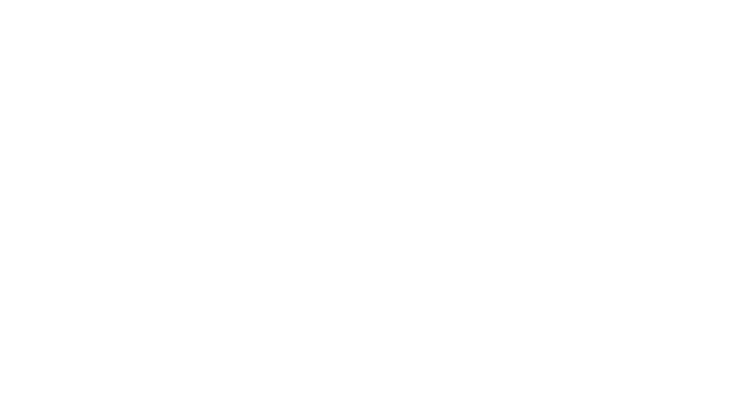
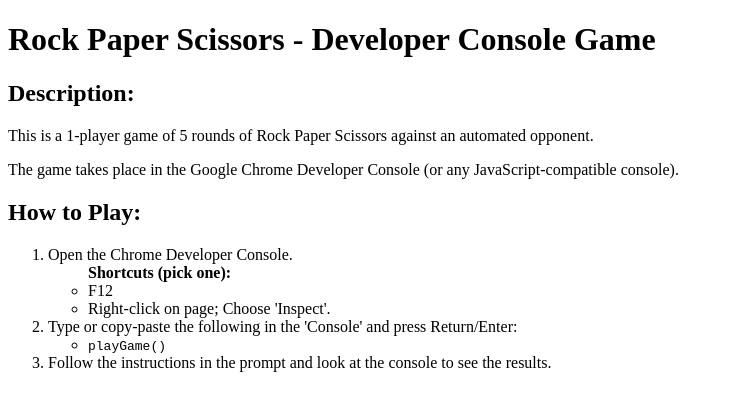
Before and after one commit to marcmccarty/odin-rock-paper-scissors, a plain HTML site: page index.html in a window 1280 px wide. Shown: the whole page, without its empty margins (0-733 px from the left). Drawn offline with Linux system fonts and the light colour scheme.

Commit message:
Add playing instructions to the page

```diff
--- a/index.html
+++ b/index.html
@@ -7,6 +7,29 @@
     <script src="rock-paper-scissors.js"></script>
 </head>
 <body>
-
+    <h1>Rock Paper Scissors - Developer Console Game</h1>
+    <h2>Description:</h2>
+    <p>This is a 1-player game of 5 rounds of Rock Paper Scissors against an automated opponent.</p>
+    <p>The game takes place in the Google Chrome Developer Console (or any JavaScript-compatible console).</p>
+    <h2>How to Play:</h2>
+    <ol>
+        <li>
+            Open the Chrome Developer Console.
+            <ul>
+                <li style="list-style-type: none; font-weight: bold;">
+                    Shortcuts (pick one):
+                </li>
+                <li>F12</li>
+                <li>Right-click on page; Choose 'Inspect'.</li>
+            </ul>
+        </li>
+        <li>
+            Type or copy-paste the following in the 'Console' and press Return/Enter:
+            <ul><li><code>playGame()</code></li></ul>
+        </li>
+        <li>
+            Follow the instructions in the prompt and look at the console to see the results.
+        </li>
+    </ol>
 </body>
 </html>
```
